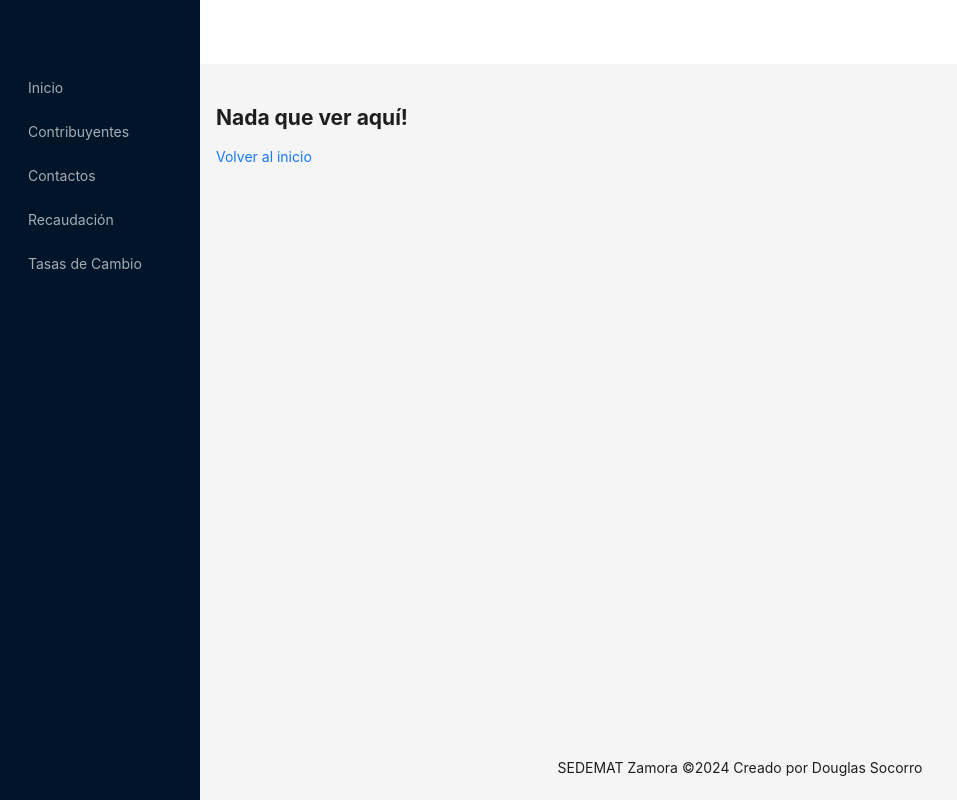
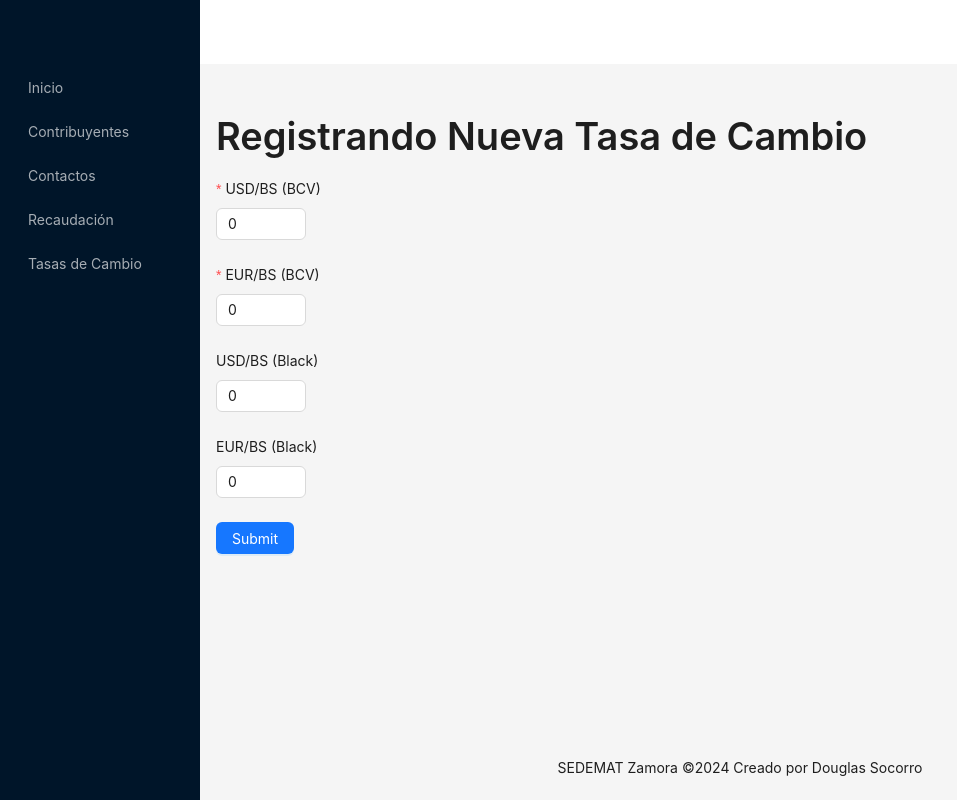
Before and after one commit to Douglas571/sedemat_system, a React (Vite) app in the folder frontend/: page /currency-exchange-rates/new in a window 1280 px wide. Shown: the whole page, without its empty margins (0-957 px from the left). Built offline with nearby package versions, Linux system fonts and the light colour scheme.

Commit message:
Refactoring: Moved the edit, create form to their own Page

```diff
--- a/frontend/src/App.tsx
+++ b/frontend/src/App.tsx
@@ -16,6 +16,7 @@ import BranchOfficeEdit from 'pages/BranchOfficeEdit'
 import NewBusinessForm from 'pages/BusinessCombinedEditNew'
 
 import CurrencyExchangeRatesPage from 'pages/CurrencyExchangeRates'
+import CurrencyExchangeRatesEditForm from 'pages/CurrencyExchangeRatesEditForm';
 
 import { Routes, Route, Outlet, Link, BrowserRouter } from 'react-router-dom'
 
@@ -81,10 +82,10 @@ function App(): JSX.Element {
 							path='contacts/:contactId/edit'
 							element={<ContactEdit/>}
 						/>
-						<Route
-							path='currency-exchange-rates'
-							element={<CurrencyExchangeRatesPage/>}
-						/>
+
+						<Route path='currency-exchange-rates' element={<CurrencyExchangeRatesPage />} />
+						<Route path='currency-exchange-rates/new' element={<CurrencyExchangeRatesEditForm />} />
+						<Route path='currency-exchange-rates/edit/:id' element={<CurrencyExchangeRatesEditForm />} />
 
 
 						{/* Using path="*"" means "match anything", so this route
--- a/frontend/src/pages/CurrencyExchangeRates.tsx
+++ b/frontend/src/pages/CurrencyExchangeRates.tsx
@@ -1,6 +1,8 @@
 import React, { useEffect, useState } from 'react';
-import { Form, Input, Button, Table, message, Modal } from 'antd';
+import { Form, Input, Button, Table, message, Modal, Flex } from 'antd';
 import CurrencyExchangeRatesService from 'services/CurrencyExchangeRatesService';
+
+import { useNavigate } from 'react-router-dom';
 
 interface CurrencyExchangeRate {
   id: number;
@@ -15,9 +17,11 @@ interface CurrencyExchangeRate {
 const CurrencyExchangeRatesPage: React.FC = () => {
   const [rates, setRates] = useState<CurrencyExchangeRate[]>([]);
   const [loading, setLoading] = useState<boolean>(false);
-  const [form] = Form.useForm();
-  const [isEditing, setIsEditing] = useState<boolean>(false);
+
+
   const [currentRate, setCurrentRate] = useState<CurrencyExchangeRate | null>(null);
+
+  const navigate = useNavigate()
 
   useEffect(() => {
     fetchRates();
@@ -94,42 +98,51 @@ const CurrencyExchangeRatesPage: React.FC = () => {
       title: 'USD/BS (BCV)',
       dataIndex: 'dolarBCVToBs',
       key: 'dolarBCVToBs',
+      sorter: (a: CurrencyExchangeRate, b: CurrencyExchangeRate) => a.dolarBCVToBs - b.dolarBCVToBs,
     },
     {
       title: 'EUR/BS (BCV)',
       dataIndex: 'eurosBCVToBs',
       key: 'eurosBCVToBs',
+      sorter: (a: CurrencyExchangeRate, b: CurrencyExchangeRate) => a.eurosBCVToBs - b.eurosBCVToBs,
     },
     {
-      title: 'USD/BS (Black)',
+      title: 'USD/BS (Negro)',
       dataIndex: 'dolarBlackToBs',
       key: 'dolarBlackToBs',
+      sorter: (a: CurrencyExchangeRate, b: CurrencyExchangeRate) => a.dolarBlackToBs - b.dolarBlackToBs,
     },
     {
-      title: 'EUR/BS (Black)',
+      title: 'EUR/BS (Negro)',
       dataIndex: 'euroBlackToBs',
       key: 'euroBlackToBs',
+      sorter: (a: CurrencyExchangeRate, b: CurrencyExchangeRate) => a.euroBlackToBs - b.euroBlackToBs,
     },
     {
-      title: 'Created At',
+      title: 'Creado el',
       dataIndex: 'createdAt',
       key: 'createdAt',
-      render: (text: string) => new Date(text).toLocaleString()
-
+      render: (text: string) => new Date(text).toLocaleString(),
+      sorter: (a: CurrencyExchangeRate, b: CurrencyExchangeRate) => new Date(a.createdAt).getTime() - new Date(b.createdAt).getTime()
     },
     {
-      title: 'Updated At',
+      title: 'Actualizado el',
       dataIndex: 'updatedAt',
       key: 'updatedAt',
-      render: (text: string) => new Date(text).toLocaleString()
+      render: (text: string) => new Date(text).toLocaleString(),
+      sorter: (a: CurrencyExchangeRate, b: CurrencyExchangeRate) => new Date(b.updatedAt).getTime() - new Date(a.updatedAt).getTime()
     },
     {
-      title: 'Action',
+      title: 'Acciones',
       key: 'action',
       render: (text: string, record: CurrencyExchangeRate) => (
         <>
-          <Button onClick={() => editRate(record)}>Editar</Button>
-          <Button danger onClick={() => deleteRate(record.id)}>
+          <Button
+            onClick={() => navigate(`edit/${record.id}`)}
+            // onClick={() => editRate(record)}
+          >Editar</Button>
+          <Button
+            danger onClick={() => deleteRate(record.id)}>
             Eliminar
           </Button>
         </>
@@ -139,12 +152,14 @@ const CurrencyExchangeRatesPage: React.FC = () => {
 
   return (
     <div>
-      <h1>Currency Exchange Rates</h1>
-      <Button onClick={handleCurrencyUpdateFromBCV}>
-        Actualizar
-      </Button>
+      <Flex wrap justify='space-between' align='center'>
+        <h1>Currency Exchange Rates</h1>
+        <Button onClick={handleCurrencyUpdateFromBCV}>
+          Actualizar
+        </Button>
+      </Flex>
 
-      <CurrencyExchangeRateEditForm form={form} onFinish={onFinish} />
+      {/* <CurrencyExchangeRateEditForm form={form} onFinish={onFinish} /> */}
 
       <Table
         columns={columns}
@@ -156,58 +171,4 @@ const CurrencyExchangeRatesPage: React.FC = () => {
   );
 };
 
-function CurrencyExchangeRateEditForm({ form, onFinish }): JSX.Element {
-  return (
-    <Form
-      form={form}
-      layout="vertical"
-      onFinish={onFinish}
-      initialValues={{
-        dolarBCVToBs: 0,
-        eurosBCVToBs: 0,
-        dolarBlackToBs: 0,
-        euroBlackToBs: 0,
-      }}
-    >
-      <Form.Item
-        label="USD/BS (BCV)"
-        name="dolarBCVToBs"
-        rules={[{ required: true, message: 'Please input the USD/BS (BCV) rate!' }]}
-      >
-        <Input type="number" />
-      </Form.Item>
-
-      <Form.Item
-        label="EUR/BS (BCV)"
-        name="eurosBCVToBs"
-        rules={[{ required: true, message: 'Please input the EUR/BS (BCV) rate!' }]}
-      >
-        <Input type="number" />
-      </Form.Item>
-
-      <Form.Item
-        label="USD/BS (Black)"
-        name="dolarBlackToBs"
-        //rules={[{ required: true, message: 'Please input the USD/BS (Black) rate!' }]}
-      >
-        <Input type="number" />
-      </Form.Item>
-
-      <Form.Item
-        label="EUR/BS (Black)"
-        name="euroBlackToBs"
-        //rules={[{ required: true, message: 'Please input the EUR/BS (Black) rate!' }]}
-      >
-        <Input type="number" />
-      </Form.Item>
-
-      <Form.Item>
-        <Button type="primary" htmlType="submit">
-          {form.getFieldValue('id') ? 'Update' : 'Submit'}
-        </Button>
-      </Form.Item>
-    </Form>
-  );
-}
-
 export default CurrencyExchangeRatesPage;
--- /dev/null
+++ b/frontend/src/pages/CurrencyExchangeRatesEditForm.tsx
@@ -0,0 +1,159 @@
+import React, { useEffect, useState } from "react";
+import { Form, Input, Button, message, Typography, InputNumber } from "antd";
+import CurrencyExchangeRatesService from 'services/CurrencyExchangeRatesService';
+import { useParams, useNavigate } from "react-router-dom";
+import { useForm } from "antd/es/form/Form";
+
+function CurrencyExchangeRatesEditForm (): JSX.Element {
+  const [isEditing, setIsEditing] = useState<boolean>(false);
+  const [loading, setLoading] = useState<boolean>(false);
+  const { id } = useParams(); // Get ID from URL
+  const navigate = useNavigate();
+  const [form] = useForm()
+
+  useEffect(() => {
+    if (id) {
+      setIsEditing(true);
+      fetchRate(Number(id));
+    } else {
+      setIsEditing(false);
+    }
+  }, [id]);
+
+  const fetchRate = async (id: number) => {
+    setLoading(true);
+    try {
+      const data = await CurrencyExchangeRatesService.getById(id);
+      console.log({data})
+      form.setFieldsValue(data);
+    } catch (error) {
+      message.error('Failed to fetch currency exchange rate');
+    } finally {
+      setLoading(false);
+    }
+  };
+
+  const onFinish = async (values: any) => {
+    try {
+      if (isEditing && id) {
+        await CurrencyExchangeRatesService.update(Number(id), values);
+        message.success('Currency exchange rate updated successfully');
+      } else {
+        await CurrencyExchangeRatesService.create(values);
+        message.success('Currency exchange rate created successfully');
+      }
+      form.resetFields();
+      navigate('/currency-exchange-rates'); // Navigate back to the main page
+    } catch (error) {
+      message.error('Failed to save currency exchange rate');
+    }
+  };
+
+  return (
+    <>
+        <Typography.Title level={1}>
+            { isEditing ? "Editando Tasa de Cambio" : "Registrando Nueva Tasa de Cambio"}
+
+        </Typography.Title>
+        <Form
+        form={form}
+        layout="vertical"
+        onFinish={onFinish}
+        initialValues={{
+            dolarBCVToBs: 0,
+            eurosBCVToBs: 0,
+            dolarBlackToBs: 0,
+            euroBlackToBs: 0,
+        }}
+        >
+        <Form.Item
+            label="USD/BS (BCV)"
+            name="dolarBCVToBs"
+            rules={[{ required: true, message: 'Please input the USD/BS (BCV) rate!' }]}
+        >
+            <InputNumber
+                min={0}
+                step={0.01}
+
+                formatter={(value) => `${value}`.replace('.', ',')}
+
+                parser={(value) => {
+                    console.log({value,
+                        v: value?.replace(',', '.')
+                    })
+                    return value
+                }}
+                />
+        </Form.Item>
+
+        <Form.Item
+            label="EUR/BS (BCV)"
+            name="eurosBCVToBs"
+            rules={[{ required: true, message: 'Please input the EUR/BS (BCV) rate!' }]}
+        >
+            <InputNumber min={0} step={0.01}
+                formatter={(value) => `${value}`.replace('.', ',')}
+
+                parser={(value) => {
+                    console.log({value,
+                        v: value?.replace(',', '.')
+                    })
+                    return value
+                }}
+            />
+        </Form.Item>
+
+        <Form.Item
+            label="USD/BS (Black)"
+            name="dolarBlackToBs"
+            // Uncomment if required
+            // rules={[{
+            //     required: true,
+            //     message: 'Please input the USD/BS (Black) rate!'
+            // }]}
+        >
+            <InputNumber min={0} step={0.01}
+                formatter={(value) => `${value}`.replace('.', ',')}
+
+                parser={(value) => {
+                    console.log({value,
+                        v: value?.replace(',', '.')
+                    })
+                    return value
+                }}
+            />
+        </Form.Item>
+
+        <Form.Item
+            label="EUR/BS (Black)"
+            name="euroBlackToBs"
+            // Uncomment if required
+            // rules={[{
+            //     required: true,
+            //     message: 'Please input the EUR/BS (Black) rate!',
+            // }]}
+        >
+            <InputNumber min={0} step={0.01}
+                formatter={(value) => `${value}`.replace('.', ',')}
+
+                parser={(value) => {
+                    console.log({value,
+                        v: value?.replace(',', '.')
+                    })
+                    return value
+                }}
+            />
+        </Form.Item>
+
+        <Form.Item>
+            <Button type="primary" htmlType="submit">
+            {isEditing ? 'Update' : 'Submit'}
+            </Button>
+        </Form.Item>
+        </Form>
+    </>
+
+  );
+};
+
+export default CurrencyExchangeRatesEditForm;
```
